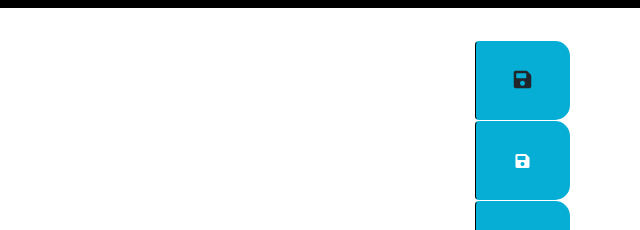
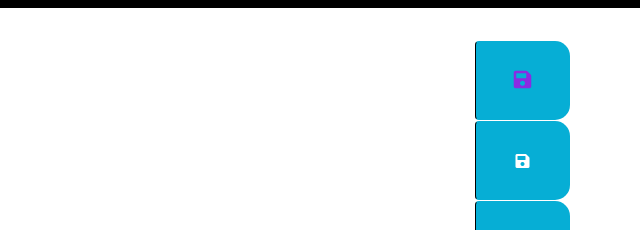
Before and after one commit to JoyUmoekpo/work-day-scheduler, a plain HTML site: page index.html in a window 1280 px wide. In both pictures the pointer is over the icon 1162 px from the left and 340 px from the top of the page. Shown: the part 260-490 px from the top of the page, 640-1280 px from the left. Drawn offline with nearby package versions, Linux system fonts and the light colour scheme.

```diff
--- a/script.js
+++ b/script.js
@@ -1,5 +1,7 @@
-$(".saveBtn").on("click", function() {
+$(".saveBtn").on("click", function () {
     console.log(this);
-})
+});
+
+
 
 moment().format();
--- a/style.css
+++ b/style.css
@@ -67,6 +67,7 @@ textarea {
 }
 
 .saveBtn i:hover {
+    color:blueviolet;
     font-size: 20px;
     transition: all .3s ease-in-out;
 }
```
Also changed, not shown: index.html (line endings or trailing spaces), 1 other file.
